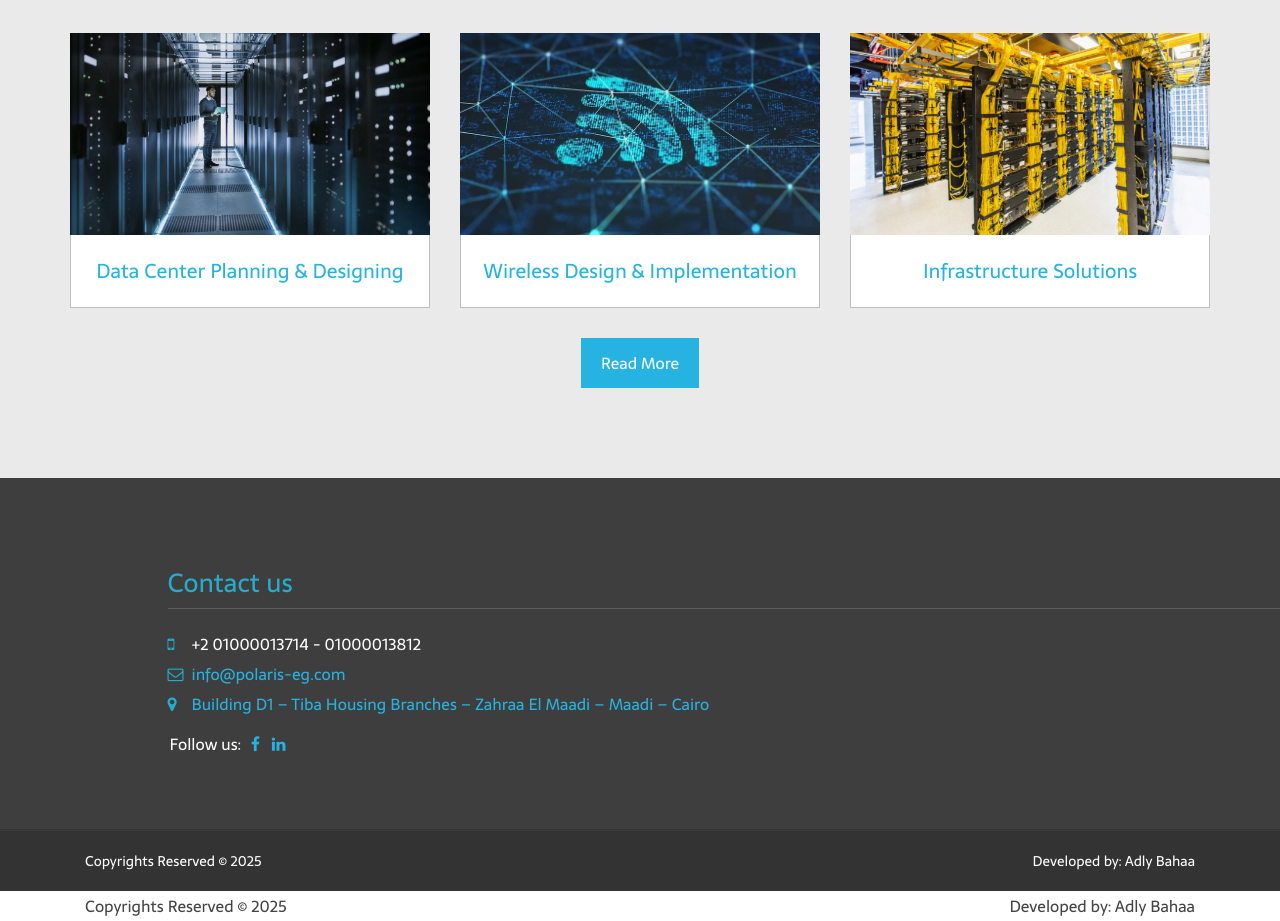
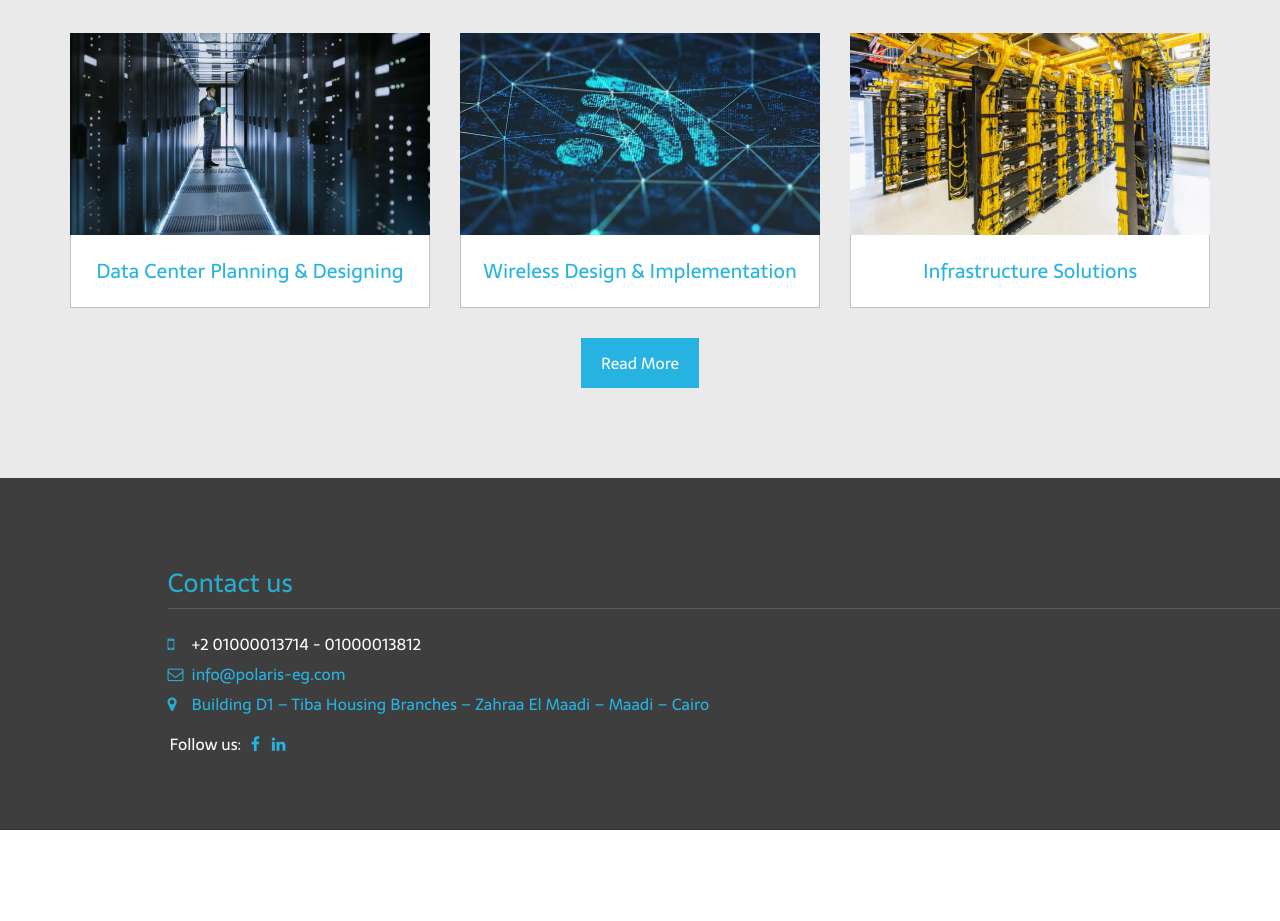
Before and after one commit to AdlyBahaa/HNH, a plain HTML site: page index.html in a window 1280 px wide. Shown: the part 1947-2868 px from the top of the page. After the commit the page ends 2777 px from the top, so only its background shows below. Drawn offline with Linux system fonts and the light colour scheme.

Commit message:
Update index.html

```diff
--- a/index.html
+++ b/index.html
@@ -383,30 +383,6 @@
             </div>
         </div>
 
-        <footer>
-            <div class="container">
-                <div class="col-md-6">
-                    <div class="left-md-center">Copyrights Reserved © 2025</div>
-                </div>
-                <div class="col-md-6">
-                    <div class="right-md-center">Developed by: Adly
-                        Bahaa<!--<a href="Insert link here">Adly Bahaa</a> --->
-                    </div>
-                </div>
-            </div>
-        </footer>
-            <div class="container">
-                <div class="col-md-6">
-                    <div class="left-md-center">Copyrights Reserved © 2025</div>
-                </div>
-                <div class="col-md-6">
-                    <div class="right-md-center">Developed by: Adly
-                        Bahaa<!--<a href="Insert link here">Adly Bahaa</a> --->
-                    </div>
-                </div>
-            </div>
-        </footer>
-
         <script type="text/javascript" src="include/js/jquery-latest.min.js"></script>
         <script type="text/javascript" src="include/js/bootstrap.min.js"></script>
         <script type="text/javascript" src="include/js/bootstrap.slider.js"></script>
```
